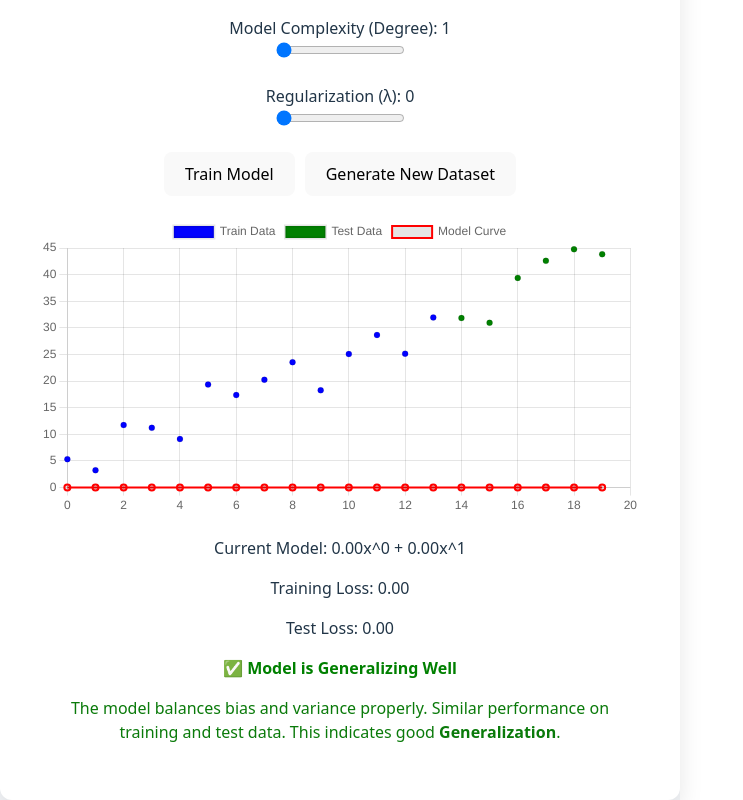
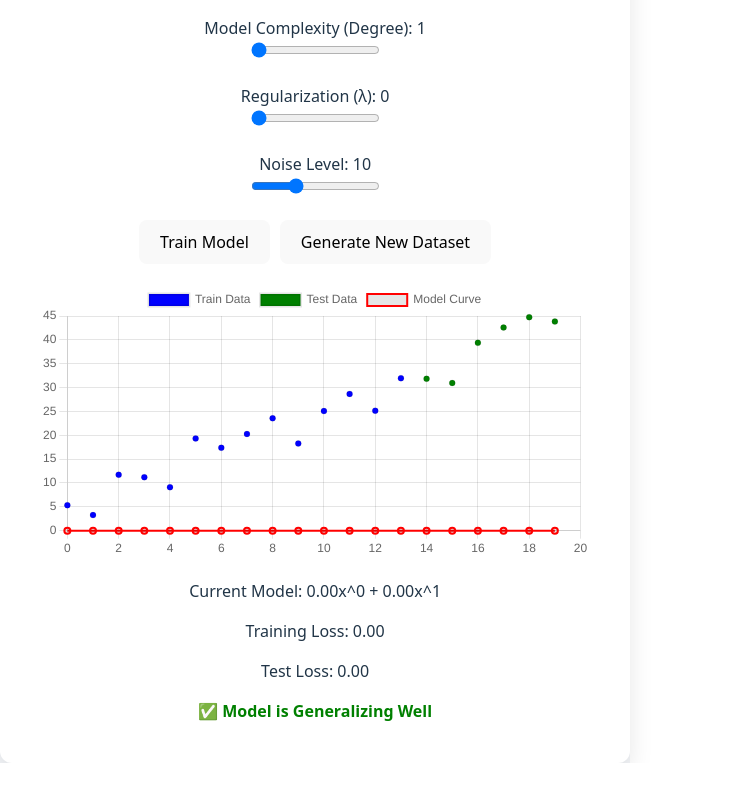
Before and after one commit to mudassirbeg/ENIGMA_2.0_Zyphix, a React (Vite) app: page / in a window 1280 px wide. Shown: the part 329-1129 px from the top of the page, without its empty margins (0-743 px from the left). After the commit the page ends 1092 px from the top, so only its background shows below. Built offline with nearby package versions, Linux system fonts and the light colour scheme.

Commit message:
feat: add noise level control and fix UI structure

```diff
--- a/src/App.jsx
+++ b/src/App.jsx
@@ -13,11 +13,11 @@ import { Line } from "react-chartjs-2";
 ChartJS.register(LineElement, PointElement, LinearScale, Title, Tooltip, Legend);
 
 function App() {
-
   const [learningRate, setLearningRate] = useState(0.01);
   const [iterations, setIterations] = useState(200);
   const [degree, setDegree] = useState(1);
   const [lambda, setLambda] = useState(0);
+  const [noiseLevel, setNoiseLevel] = useState(10);
   const [weights, setWeights] = useState([0, 0]);
   const [trainLoss, setTrainLoss] = useState(0);
   const [testLoss, setTestLoss] = useState(0);
@@ -26,7 +26,7 @@ function App() {
   const generateDataset = () => {
     const allPoints = Array.from({ length: 20 }, (_, i) => {
       const x = i;
-      const y = 2 * x + 5 + (Math.random() - 0.5) * 10;
+      const y = 2 * x + 5 + (Math.random() - 0.5) * noiseLevel;
       return { x, y };
     });
 
@@ -63,8 +63,8 @@ function App() {
       for (let d = 0; d <= degree; d++) {
         const regularizationTerm = lambda * newWeights[d];
         newWeights[d] -=
-    (learningRate *
-      (gradients[d] / trainData.length + regularizationTerm));
+          learningRate *
+          (gradients[d] / trainData.length + regularizationTerm);
       }
     }
 
@@ -171,6 +171,7 @@ function App() {
         <h1>ML Learning Sandbox</h1>
         <p>Interactive Overfitting Simulator</p>
 
+        {/* Sliders */}
         <div style={{ margin: "20px" }}>
           <label>Learning Rate: {learningRate}</label>
           <br />
@@ -223,6 +224,20 @@ function App() {
           />
         </div>
 
+        <div style={{ margin: "20px" }}>
+          <label>Noise Level: {noiseLevel}</label>
+          <br />
+          <input
+            type="range"
+            min="0"
+            max="30"
+            step="1"
+            value={noiseLevel}
+            onChange={(e) => setNoiseLevel(Number(e.target.value))}
+          />
+        </div>
+
+        {/* Buttons */}
         <button
           onClick={trainModel}
           style={{ padding: "10px 20px", marginBottom: "20px" }}
@@ -241,10 +256,12 @@ function App() {
           Generate New Dataset
         </button>
 
+        {/* Chart */}
         <div style={{ width: "100%", margin: "auto" }}>
           <Line data={chartData} options={options} />
         </div>
 
+        {/* Results */}
         <div style={{ marginTop: "20px" }}>
           <p>
             Current Model:{" "}
@@ -264,28 +281,6 @@ function App() {
               </span>
             )}
           </div>
-
-          <div
-            style={{
-              marginTop: "15px",
-              maxWidth: "600px",
-              marginInline: "auto",
-            }}
-          >
-            {isOverfitting ? (
-              <p style={{ color: "#b00020" }}>
-                High model complexity causes memorization of training data.
-                Performance drops on unseen test data.
-                This is <b>Overfitting (High Variance)</b>.
-              </p>
-            ) : (
-              <p style={{ color: "#0a7a0a" }}>
-                The model balances bias and variance properly.
-                Similar performance on training and test data.
-                This indicates good <b>Generalization</b>.
-              </p>
-            )}
-          </div>
         </div>
       </div>
     </div>
```
Lines whose indentation alone changed are shown as unchanged.
